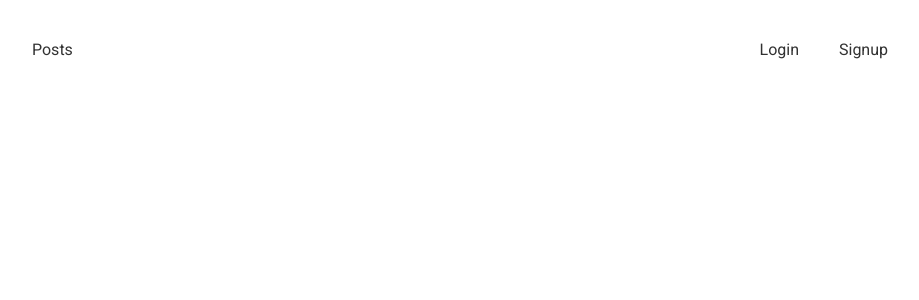
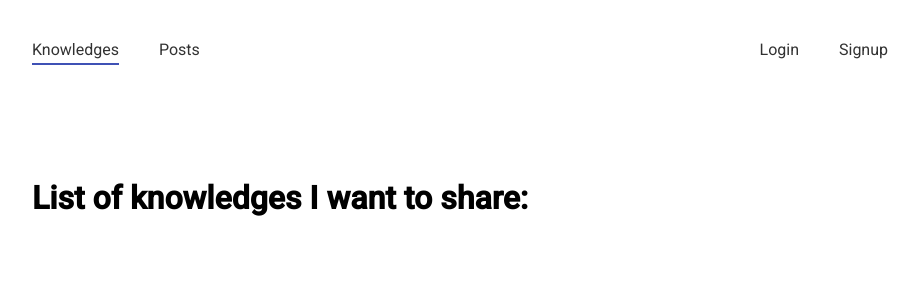
Before and after one commit to hil400k/mean-course, an Angular app: page /knowledges in a window 1280 px wide. Before the commit this address led to /. Shown: the top 300 px of the page, without its empty margins (180-1099 px from the left). Built offline with nearby package versions, Linux system fonts and the light colour scheme.

Commit message:
Added knowledges module

```diff
--- a/src/app/app.module.ts
+++ b/src/app/app.module.ts
@@ -11,6 +11,7 @@ import { ErrorInterceptor } from './error-interceptor';
 import { ErrorComponent } from './error/error.component';
 import { PostsModule } from './posts/posts.module';
 import { UiModule } from './ui/ui.module';
+import { KnowledgesModule } from './knowledges/knowledges.module';
 
 @NgModule({
   declarations: [
@@ -24,6 +25,7 @@ import { UiModule } from './ui/ui.module';
     BrowserAnimationsModule,
     HttpClientModule,
     PostsModule,
+    KnowledgesModule,
     UiModule,
   ],
   providers: [
--- a/src/app/header/header.component.html
+++ b/src/app/header/header.component.html
@@ -1,5 +1,11 @@
 <header>
   <div class="header-nav">
+    <span class="link-wrap">
+      <a routerLink="/knowledges"
+         routerLinkActive="link-active"
+         [routerLinkActiveOptions]="{ exact: true }"
+      >Knowledges</a>
+    </span>
     <span class="link-wrap">
       <a routerLink="/"
          routerLinkActive="link-active"
--- /dev/null
+++ b/src/app/knowledges/knowledges-page/knowledges-page.component.html
@@ -0,0 +1,3 @@
+<div class="container">
+  <h1 class="heading">List of knowledges I want to share: </h1>
+</div>
--- /dev/null
+++ b/src/app/knowledges/knowledges-page/knowledges-page.component.scss
@@ -0,0 +1,7 @@
+.container {
+  padding: 0 20px;
+}
+
+.heading {
+  margin-top: 100px;
+}
```
Also changed, not shown: src/app/knowledges/knowledges-page/knowledges-page.component.ts (added, +10 -0 lines), src/app/knowledges/knowledges-routing.module.ts (added, +19 -0 lines), src/app/knowledges/knowledges.module.ts (added, +15 -0 lines).
